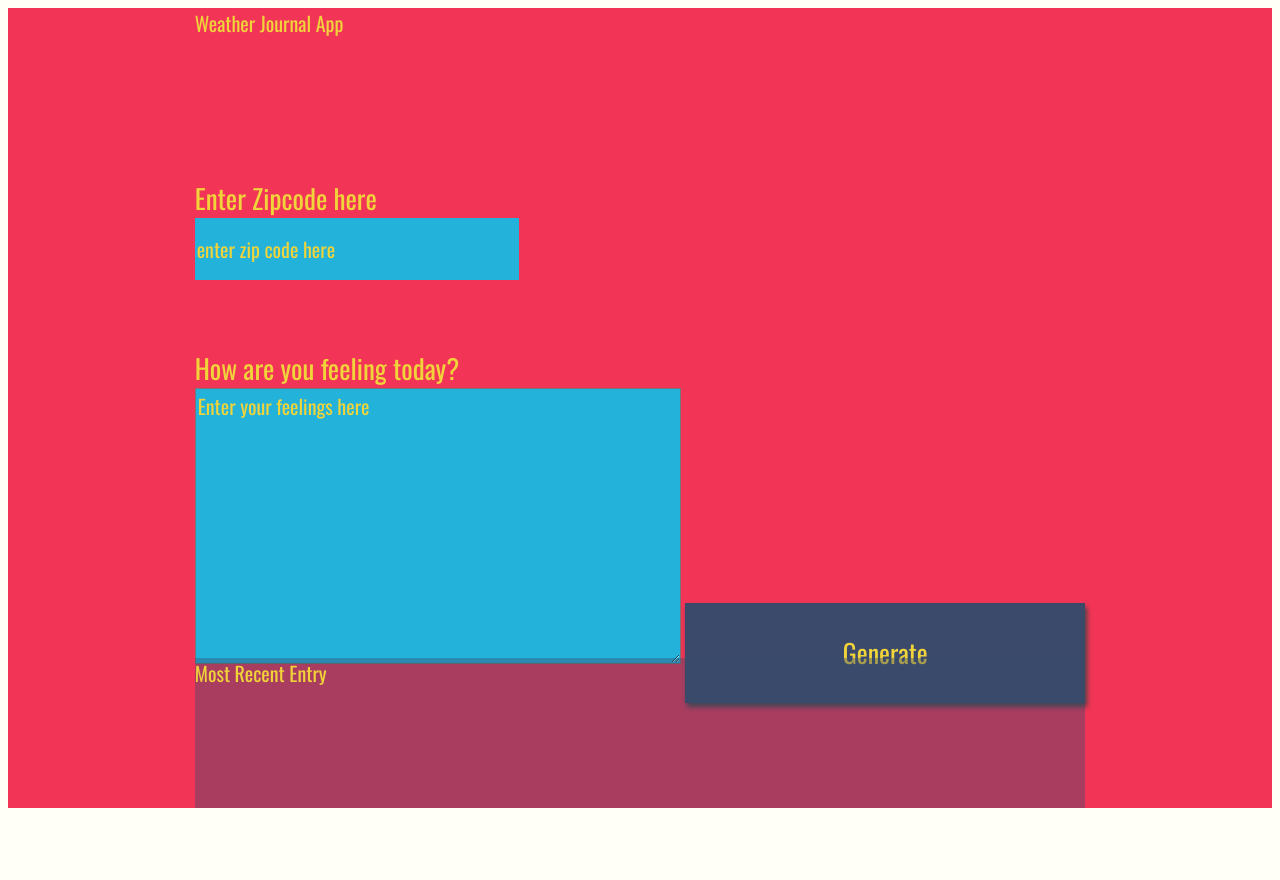
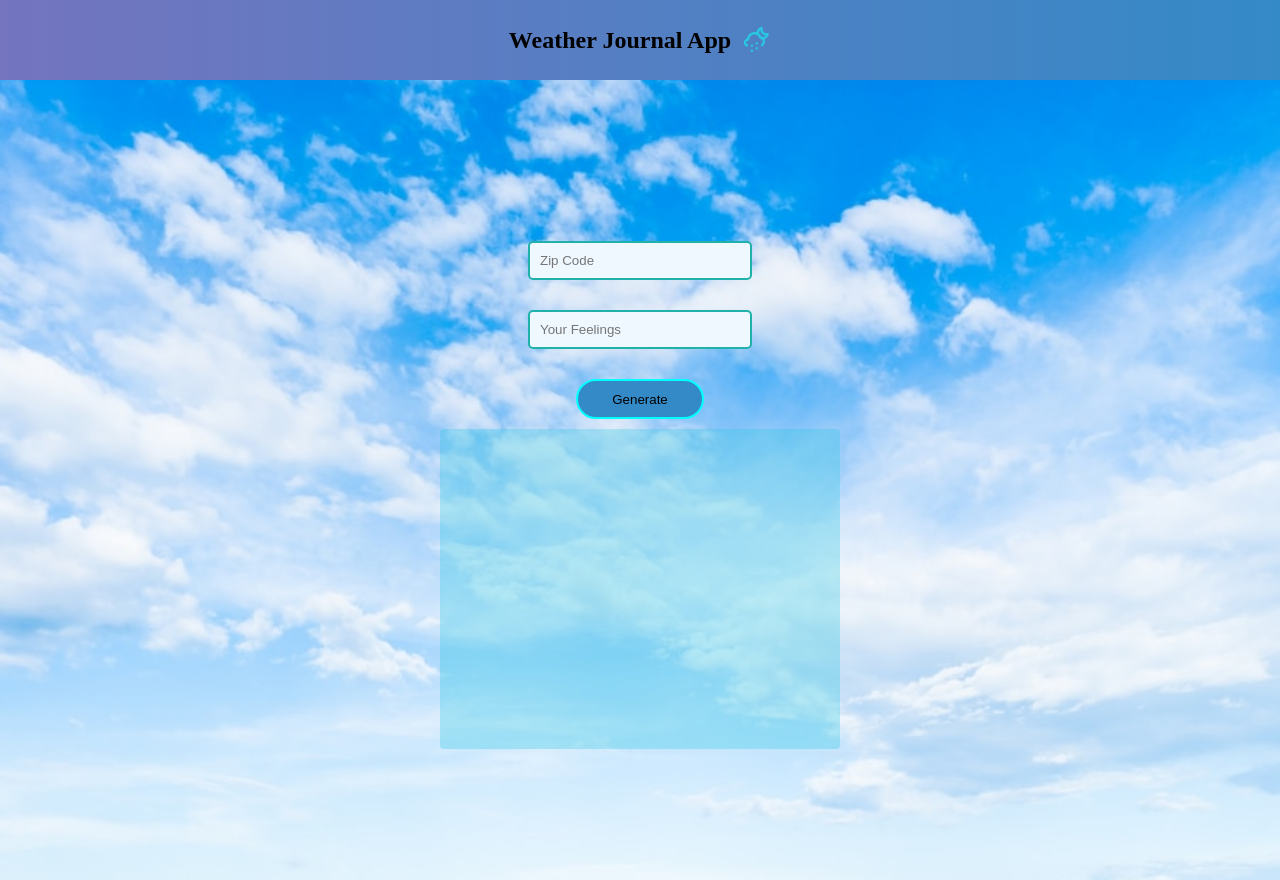
Before and after one commit to Bisho-George/weather-journal-website, a plain HTML site: page website/index.html in a window 1280 px wide. Before the commit the page ends 816 px from the top, so only its background shows below. Drawn offline with nearby package versions, Linux system fonts and the light colour scheme; a web font is replaced by a local one.

Commit message:
editing the design

```diff
--- a/server.js
+++ b/server.js
@@ -28,7 +28,7 @@ app.listen(port, () => {
 
 // Get Data From The Server
 
-app.get('/getData', (req, res) => {
+app.get('/getData', (_req, res) => {
     res.send(projectData);
 })
 
--- a/website/app.js
+++ b/website/app.js
@@ -1,5 +1,66 @@
 /* Global Variables */
+const API_KEY = 'f953b433bf8dd4629aa8b532a2a18594';
+const BASE_URL = 'https://api.openweathermap.org/data/2.5/weather?zip=';
+const zip = document.getElementById('zip');
+const feelings = document.getElementById('feelings');
+const generate = document.getElementById('generate');
+generate.addEventListener('click', () => {
 
+    if (zip.value.trim() === '' || feelings.value.trim() === '') {
+        console.log('button is clicked');
+        alert('please enter zip code and your feelings');
+        return;
+    }
+    getWeatherTem(BASE_URL, zip, API_KEY)
+        .then(data => sendData({
+            date: now,
+            temp: data.main.temp,
+            feelings: feelings.value
+        }))
+        .then(() => updateUI())
+});
 // Create a new date instance dynamically with JS
-let d = new Date();
-let newDate = d.getMonth()+'.'+ d.getDate()+'.'+ d.getFullYear();
+const date = new Date();
+const now = `${date.getMonth() + 1}.${date.getDate()}.${date.getFullYear()}`;
+
+// Get Temperature
+
+async function getWeatherTem(baseUrl, zipCode, apiKey) {
+    const getData = await fetch(`${baseUrl}${zipCode}&appid=${apiKey}&unit=metric`);
+    try {
+        const data = await getData.json();
+        return data;
+    } catch (error) {
+        console.log(Error, error);
+    }
+}
+async function sendData(data = {}) {
+    const postData = await fetch('/postData', {
+        method: 'POST',
+        credentials: 'same-origin',
+        headers: {
+            'Content-Type': 'application.json'
+        },
+        body: JSON.stringify(data),
+    });
+    try {
+        const data = await postData.json();
+        return data;
+    } catch (error) {
+        console.log(Error, error);
+    }
+}
+
+// Updating UI
+
+async function updateUI() {
+    const getData = await fetch('/postData');
+    try {
+        const data = await getData.json();
+        document.getElementById('date').innerHTML = data.date;
+        document.getElementById('temp').innerHTML = data.temp;
+        document.getElementById('content').innerHTML = data.feelings;
+    } catch (error) {
+        console.log(Error, error);
+    }
+}
--- a/website/index.html
+++ b/website/index.html
@@ -1,35 +1,35 @@
 <!DOCTYPE html>
-<html>
+<html lang="en">
+
 <head>
-<meta charset="UTF-8">
-<title>Weather Journal</title>
-<link href="https://fonts.googleapis.com/css?family=Oswald:400,600,700|Ranga:400,700&display=swap" rel="stylesheet">
-<link rel="stylesheet" href="style.css">
+    <meta charset="UTF-8">
+    <meta http-equiv="X-UA-Compatible" content="IE=edge">
+    <meta name="viewport" content="width=device-width, initial-scale=1.0">
+    <link rel="stylesheet" href="style.css">
+    <link rel="stylesheet" href="https://unicons.iconscout.com/release/v4.0.0/css/line.css">
+    <title>Document</title>
 </head>
- <body>
-<div id = "app">
-  <div class ="holder headline">
-    Weather Journal App
-  </div>
-  <div class ="holder zip">
-    <label for="zip">Enter Zipcode here</label>
-    <input type="text" id="zip" placeholder="enter zip code here">
-  </div>
-  <div class ="holder feel">
-    <label for="feelings">How are you feeling today?</label>
-    <textarea class= "myInput" id="feelings" placeholder="Enter your feelings here" rows="9" cols="50"></textarea>
-    <button id="generate" type = "submit"> Generate </button>
-  </div>
-  <div class ="holder entry">
-    <div class = "title">Most Recent Entry</div>
-   <div id = "entryHolder">
-    <div id = "date"></div>
-   <div id = "temp"></div>
-   <div id = "content"></div>
-  </div>
-  </div>
-  </div>
-<script src="app.js" type="text/javascript"></script>
 
+<body>
+    <nav>
+        <h1>Weather Journal App</h1>
+        <i class="uil uil-cloud-moon-hail"></i>
+    </nav>
+    <main>
+        <div class="container">
+            <form action="">
+                <input type="number" placeholder="Zip Code" id="zip">
+                <input type="text" id="feelings" placeholder="Your Feelings">
+                <button id="generate" type="button">Generate</button>
+                <div id="entryHolder">
+                    <div id="date"></div>
+                    <div id="temp"></div>
+                    <div id="content"></div>
+                </div>
+            </form>
+        </div>
+    </main>
+    <script src="app.js"></script>
 </body>
+
 </html>
--- a/website/style.css
+++ b/website/style.css
@@ -1,111 +1,85 @@
-body{
-    background: #fffff8;
-    font-family: -apple-system, BlinkMacSystemFont, sans-serif;
+* {
+    margin: 0;
+    padding: 0;
+    box-sizing: border-box;
+}
+html, body {
+    height: 100%;
 }
 
-#app{
-    display: grid;
-    grid-auto-rows: minmax(150px, auto);
-    /* grid-template-columns:  */
-    height:100vh;
-    background: #f23557;
-    color: #f0d43a;
+nav {
+    min-height: 10vh;
+    background: linear-gradient(90deg, #7474BF, #348AC7);
+    display: flex;
     justify-content: center;
-    grid-gap: 1em;
-    font-size: 20px;
-    font-family: 'Oswald', sans-serif;
+    align-items: center;
 }
-
-.holder{
+nav i {
+    font-size: 30px;
+    margin-left: 10px;
+    color: rgb(41, 197, 225);
+}
+main {
+    background: url('./imgs/sky.jpg');
+    background-position: center;
+        background-repeat: no-repeat;
+        background-size: cover;
+    height: 100%;
+        display: flex;
+        justify-content: center;
+        align-items: center;
+}
+@media (max-width: 768px) {
+    .container {
+        width: 720px;
+    }
+}
+@media (max-width: 992px) {
+    .container {
+        width: 960px;
+    }
+}
+@media (max-width: 1200px) {
+    .container {
+        width: 1140px;
+    }
+}
+.container {
+    position: relative;
+    height: 70vh;
+    display: flex;
+    justify-content: center;
+    align-items: center;
+}
+.container input{
+    width: 14rem;
+    padding:  10px;
+    border-radius: 5px;
+    display: block;
+    margin: 30px auto;
+    border: 2px solid lightseagreen;
+    background-color: aliceblue;
+}
+.container button {
+    position: absolute;
+    left: 50%;
+    transform: translateX(-50%);
+    background-color: #348AC7;
+    width: 8rem;
+    height: 2.5rem;
+    border-radius: 50px;
+    border:2px solid cyan;
+    cursor: pointer;
+    text-align: center;
 
 }
-
-.entry{
-    background: rgba(59, 74, 107, .4);
+.container button:hover {
+    background-color: #7474BF;
 }
-
-#entryHolder{
-
+#entryHolder {
+    min-height: 40vh;
+    background-color: rgb(41, 197, 225, 0.3);
+    width: 400px;
+    margin-top: 80px;
+    border-radius: 4px;
 }
-
-#date{
-
-}
-
-#temp{
-
-}
-
-#content{
-
-}
-
-.headline {
-
-}
-.title{
-
-}
-
-/*  Basic Styling To Override Default For Basic HTML Elements */
-label{
-    display:block;
-    font-size: 27px;
-}
-
-input{
-    display:block;
-    height: 60px;
-    width: 320px;
-    background:#22b2da;
-    color: #f0d43a;
-    font-size: 20px;
-    font-family: 'Oswald', sans-serif;
-    border: none;
-}
-
-button{
-    width: 400px;
-    height: 100px;
-    background: #3b4a6b;
-    color: #f0d43a;
-    font-size: 26px;
-    font-family: 'Oswald', sans-serif;
-    border: none;
-    box-shadow: 2px 4px 5px #444;
-}
-h1{
-    font-size: 36px;
-}
-
-textarea{
-    background:#22b2da;
-    color: #f0d43a;
-    font-size: 20px;
-    font-family: 'Oswald', sans-serif;
-}
-/* Reset style for HTML element on active to have no border*/
-input:focus,
-select:focus,
-textarea:focus,
-button:focus {
-    outline: none;
-}
-/* Style for Placeholder Text*/
-::placeholder { /* Firefox, Chrome, Opera */
-    color: #f0d43a;
-    font-family: 'Oswald', sans-serif;
-
-}
-
-:-ms-input-placeholder { /* Internet Explorer 10-11 */
-    color: #f0d43a;
-    font-family: 'Oswald', sans-serif;
-
-}
-
-::-ms-input-placeholder { /* Microsoft Edge */
-    color: #f0d43a;
-    font-family: 'Oswald', sans-serif;
-
-}
```
Also changed, not shown: website/imgs/sky.jpg (added).
